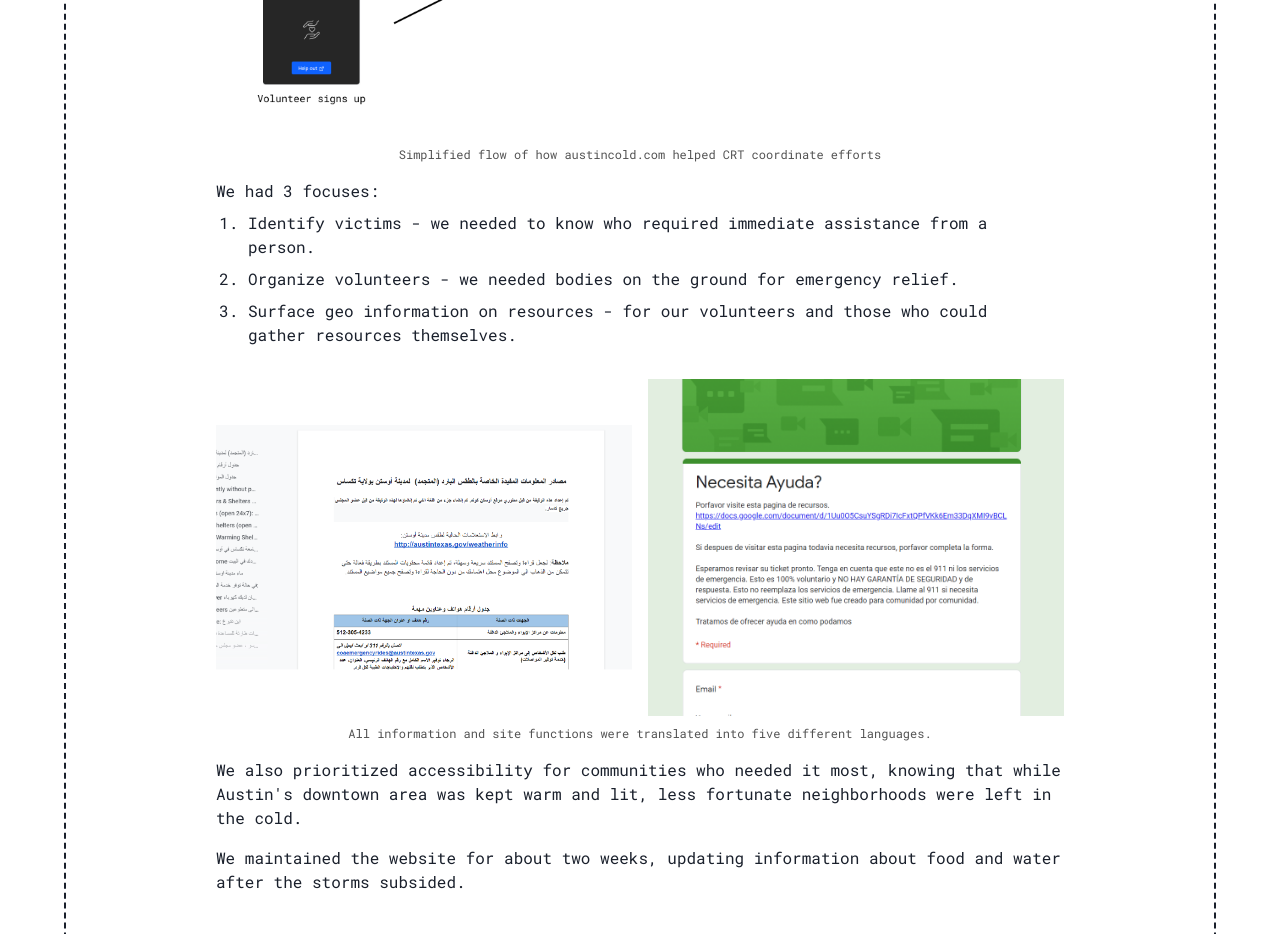
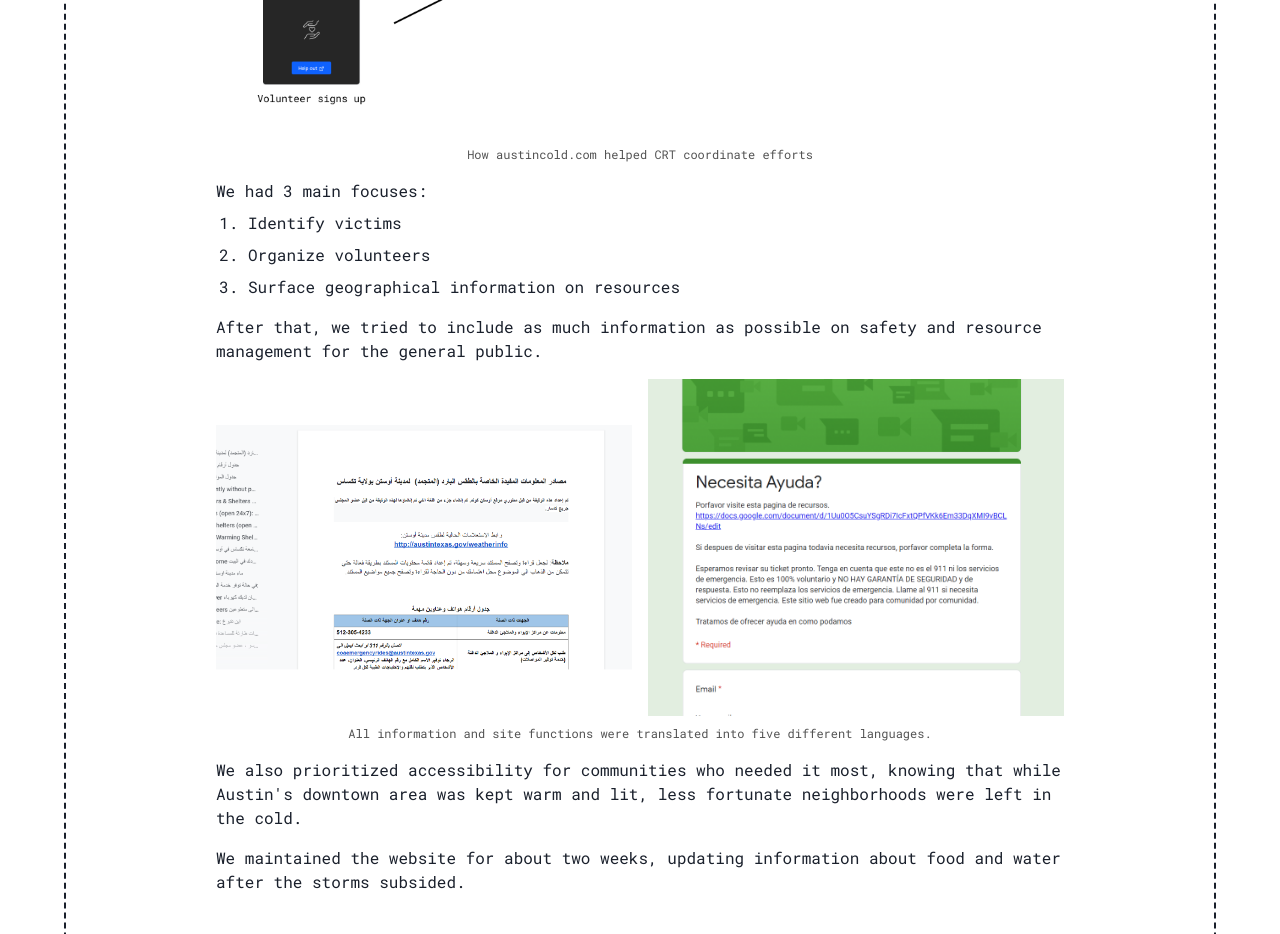
Before and after one commit to JamesZXie/portfolio-2.0, a React (Create React App) app: page /austin-cold in a window 1280 px wide. Shown: the part 1900-2834 px from the top of the page. Built offline with nearby package versions, Linux system fonts and the light colour scheme.

Commit message:
Cut some text

```diff
--- a/src/pages/Project/AustinCold/index.js
+++ b/src/pages/Project/AustinCold/index.js
@@ -103,24 +103,28 @@ const AustinCold = ({}) => (
         />
       </Center>
       <Center paddingBottom={imageBottomPadding}>
-        <Text as="h5">Simplified flow of how austincold.com helped CRT coordinate efforts</Text>
+        <Text as="h5">How austincold.com helped CRT coordinate efforts</Text>
       </Center>
 
       <Text>
-        We had 3 focuses:
+        We had 3 main focuses:
       </Text>
       <OrderedList paddingBottom="1rem">
         <ListItem>
-          Identify victims - we needed to know who required immediate assistance from a person.
+          Identify victims
         </ListItem>
         <ListItem>
-          Organize volunteers - we needed bodies on the ground for emergency relief.
+          Organize volunteers
         </ListItem>
         <ListItem>
-          Surface geo information on resources - for our volunteers and those who could
-          gather resources themselves.
+          Surface geographical information on resources
         </ListItem>
       </OrderedList>
+
+      <Text>
+        After that, we tried to include as much information as possible on
+        safety and resource management for the general public.
+      </Text>
 
       <Flex wrap="wrap" paddingTop="1rem" paddingBottom={imageBottomPadding}>
         <Center flex="1">
```
